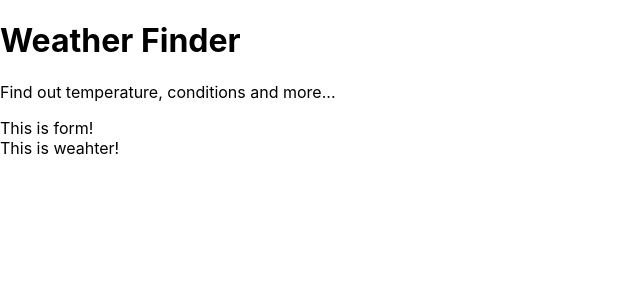
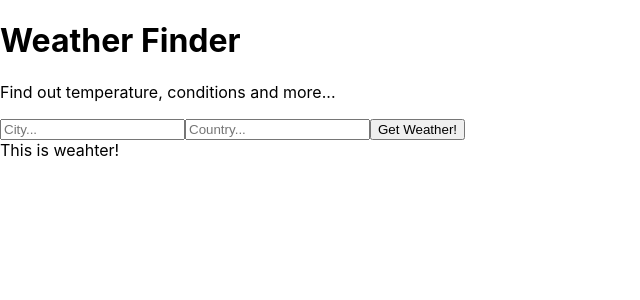
Before and after one commit to heyboy6059/reactWeatherApp, a React (Create React App) app: page / in a window 1280 px wide. Shown: the top 300 px of the page, without its empty margins (0-640 px from the left). Built offline with nearby package versions, Linux system fonts and the light colour scheme.

Commit message:
Link the function from App.js to Form.js through props & event

```diff
--- a/src/App.js
+++ b/src/App.js
@@ -7,7 +7,8 @@ const API_KEY = "e22aac4add5291067b43ea666c6778af";
 
 class App extends React.Component {
 
-  getWeather = async () => {
+  getWeather = async (e) => {
+    e.preventDefault();
     const api_call = await fetch(`http://api.openweathermap.org/data/2.5/weather?q=Manchester,uk&appid=${API_KEY}&units=metric`);
 
     const data = await api_call.json();
@@ -19,7 +20,7 @@ class App extends React.Component {
     return (
       <div>
         <Titles/>
-        <Form />
+        <Form getWeather={this.getWeather}/>
         <Weather />
       </div>
 
--- a/src/components/Form.js
+++ b/src/components/Form.js
@@ -4,7 +4,11 @@ class Form extends React.Component{
     render(){
         return (
             <div>
-                This is form!
+                <form onSubmit={this.props.getWeather}>
+                    <input type="text" name="city" placeholder="City..."></input>
+                    <input type="text" name="country" placeholder="Country..."></input>
+                    <button>Get Weather!</button>
+                </form>
             </div>
         );
     }
```
